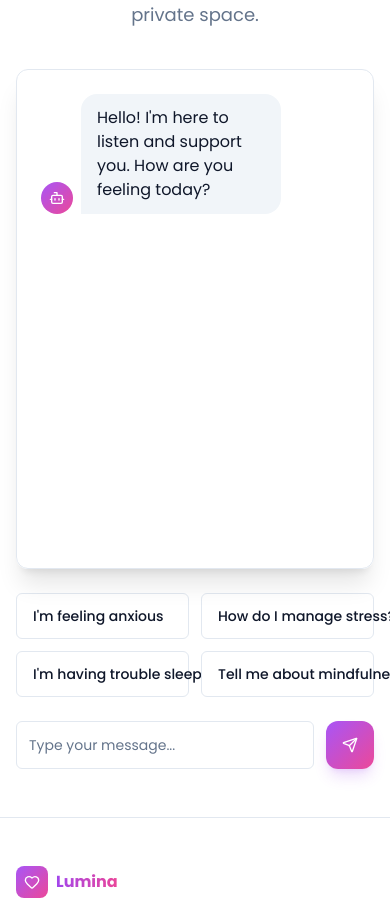
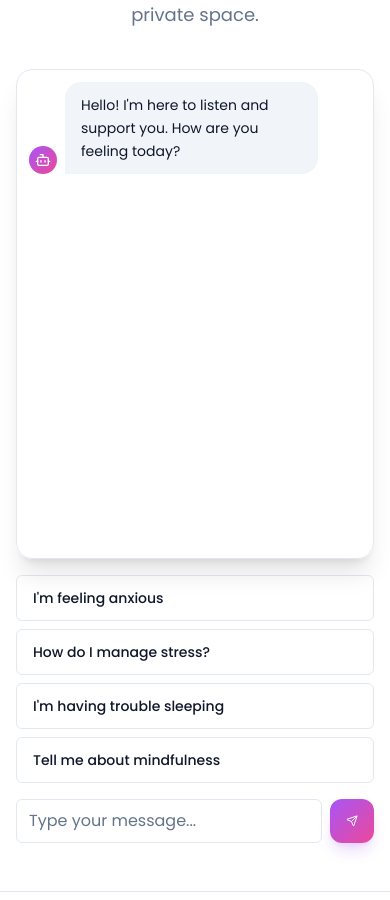
Before and after one commit to abhishek-kr09/lumina, a React (Vite) app in the folder client/: page /chatbot in a window 390 px wide. Shown: the part 264-1164 px from the top of the page. Built offline with nearby package versions, Linux system fonts and the light colour scheme; no server answers.

Commit message:
chatbot ui fixed

```diff
--- a/client/src/components/chatbot/Chatbot.jsx
+++ b/client/src/components/chatbot/Chatbot.jsx
@@ -1,4 +1,4 @@
-import { useState } from "react"
+import { useEffect, useRef, useState } from "react"
 import { Button } from "@/components/ui/button"
 import { Card } from "@/components/ui/card"
 import { Input } from "@/components/ui/input"
@@ -12,6 +12,20 @@ export default function ChatbotComponent() {
     const [input, setInput] = useState("")
     const [isLoading, setIsLoading] = useState(false)
     const [error, setError] = useState(null)
+    const messageListRef = useRef(null)
+    const shouldUseSmoothScrollRef = useRef(false)
+
+    useEffect(() => {
+        if (!messageListRef.current) return
+
+        const behavior = shouldUseSmoothScrollRef.current ? "smooth" : "auto"
+        messageListRef.current.scrollTo({
+            top: messageListRef.current.scrollHeight,
+            behavior,
+        })
+
+        shouldUseSmoothScrollRef.current = true
+    }, [messages, isLoading])
 
     const quickSuggestions = [
         "I'm feeling anxious",
@@ -74,20 +88,20 @@ export default function ChatbotComponent() {
     }
 
     return (
-        <div className="space-y-6">
+        <div className="space-y-4 sm:space-y-6">
             {error && (
                 <div className="bg-destructive/10 border border-destructive/20 text-destructive px-4 py-3 rounded-lg flex items-center gap-2 text-sm">
                     <AlertCircle className="w-4 h-4" />
                     <span>{error}</span>
                 </div>
             )}
-            <Card className="h-[500px] flex flex-col p-6 bg-card/50 backdrop-blur border-border shadow-xl">
-                <div className="flex-1 overflow-y-auto space-y-4 pr-2 custom-scrollbar">
+            <Card className="h-[58vh] min-h-[360px] sm:h-[500px] flex flex-col p-3 sm:p-6 bg-card/50 backdrop-blur border-border shadow-xl rounded-2xl">
+                <div ref={messageListRef} className="flex-1 overflow-y-auto space-y-3 sm:space-y-4 pr-1 sm:pr-2 custom-scrollbar">
                     {messages.map((msg, i) => (
                         <div key={i} className={`flex ${msg.role === "user" ? "justify-end" : "justify-start"}`}>
-                            <div className={`flex items-end gap-2 max-w-[80%] ${msg.role === "user" ? "flex-row-reverse" : "flex-row"}`}>
+                            <div className={`flex items-end gap-2 max-w-[88%] sm:max-w-[80%] ${msg.role === "user" ? "flex-row-reverse" : "flex-row"}`}>
                                 {msg.role === "assistant" && (
-                                    <div className="w-8 h-8 rounded-full bg-gradient-primary flex items-center justify-center shrink-0">
+                                    <div className="w-7 h-7 sm:w-8 sm:h-8 rounded-full bg-gradient-primary flex items-center justify-center shrink-0">
                                         <Bot className="w-4 h-4 text-white" />
                                     </div>
                                 )}
@@ -95,7 +109,7 @@ export default function ChatbotComponent() {
                                     className={`px-4 py-3 rounded-2xl ${msg.role === "user"
                                             ? "bg-gradient-primary text-white rounded-br-none"
                                             : "bg-muted text-foreground rounded-bl-none"
-                                        }`}
+                                        } text-sm sm:text-base leading-relaxed break-words whitespace-pre-wrap`}
                                 >
                                     {msg.content}
                                 </div>
@@ -105,10 +119,10 @@ export default function ChatbotComponent() {
                     {isLoading && (
                         <div className="flex justify-start">
                             <div className="flex items-end gap-2">
-                                <div className="w-8 h-8 rounded-full bg-gradient-primary flex items-center justify-center shrink-0">
+                                <div className="w-7 h-7 sm:w-8 sm:h-8 rounded-full bg-gradient-primary flex items-center justify-center shrink-0">
                                     <Bot className="w-4 h-4 text-white" />
                                 </div>
-                                <div className="bg-muted text-foreground px-4 py-3 rounded-2xl rounded-bl-none flex gap-2 items-center">
+                                <div className="bg-muted text-foreground px-4 py-3 rounded-2xl rounded-bl-none flex gap-2 items-center text-sm sm:text-base">
                                     <Loader className="w-4 h-4 animate-spin" />
                                     <span className="text-sm">Thinking...</span>
                                 </div>
@@ -118,33 +132,33 @@ export default function ChatbotComponent() {
                 </div>
             </Card>
 
-            <div className="grid grid-cols-2 gap-3">
+            <div className="grid grid-cols-1 sm:grid-cols-2 gap-2 sm:gap-3">
                 {quickSuggestions.map((suggestion, i) => (
                     <Button
                         key={i}
                         variant="outline"
                         size="sm"
                         onClick={() => handleSendMessage(suggestion)}
-                        className="text-left justify-start h-auto py-3 px-4 text-sm hover:border-primary/50 transition-colors"
+                        className="text-left justify-start h-auto py-3 px-4 text-sm whitespace-normal break-words hover:border-primary/50 transition-colors"
                     >
                         {suggestion}
                     </Button>
                 ))}
             </div>
 
-            <div className="flex gap-3">
+            <div className="flex gap-2 sm:gap-3 items-center">
                 <Input
                     value={input}
                     onChange={(e) => setInput(e.target.value)}
-                    onKeyPress={(e) => e.key === "Enter" && handleSendMessage(input)}
+                    onKeyDown={(e) => e.key === "Enter" && handleSendMessage(input)}
                     placeholder="Type your message..."
                     disabled={isLoading}
-                    className="h-12 border-border focus-visible:ring-primary/50"
+                    className="h-11 sm:h-12 border-border focus-visible:ring-primary/50 text-base"
                 />
                 <Button
                     onClick={() => handleSendMessage(input)}
                     disabled={isLoading}
-                    className="h-12 w-12 rounded-xl bg-gradient-primary hover:opacity-90"
+                    className="h-11 w-11 sm:h-12 sm:w-12 shrink-0 rounded-xl bg-gradient-primary hover:opacity-90"
                 >
                     <Send className="w-5 h-5" />
                 </Button>
```
